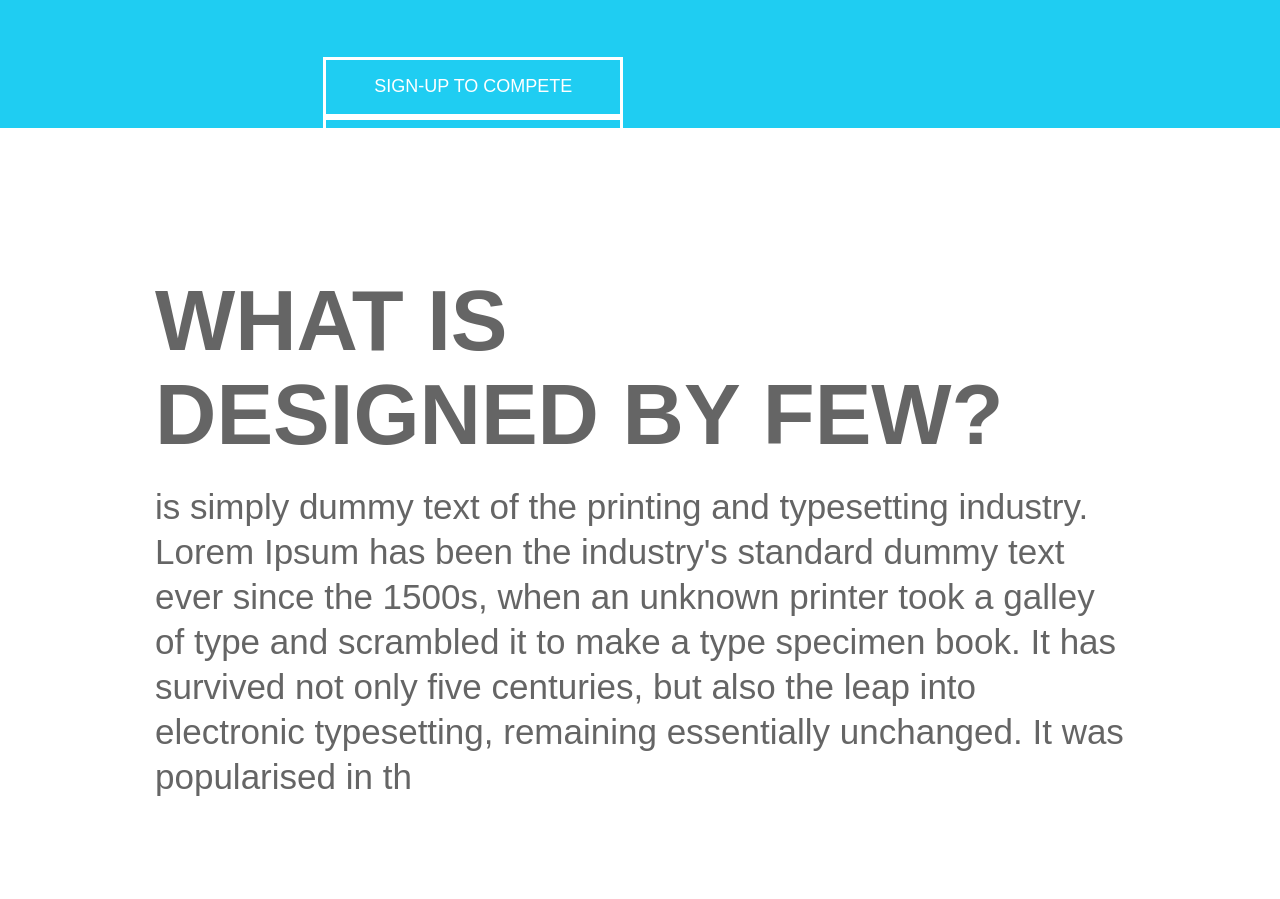
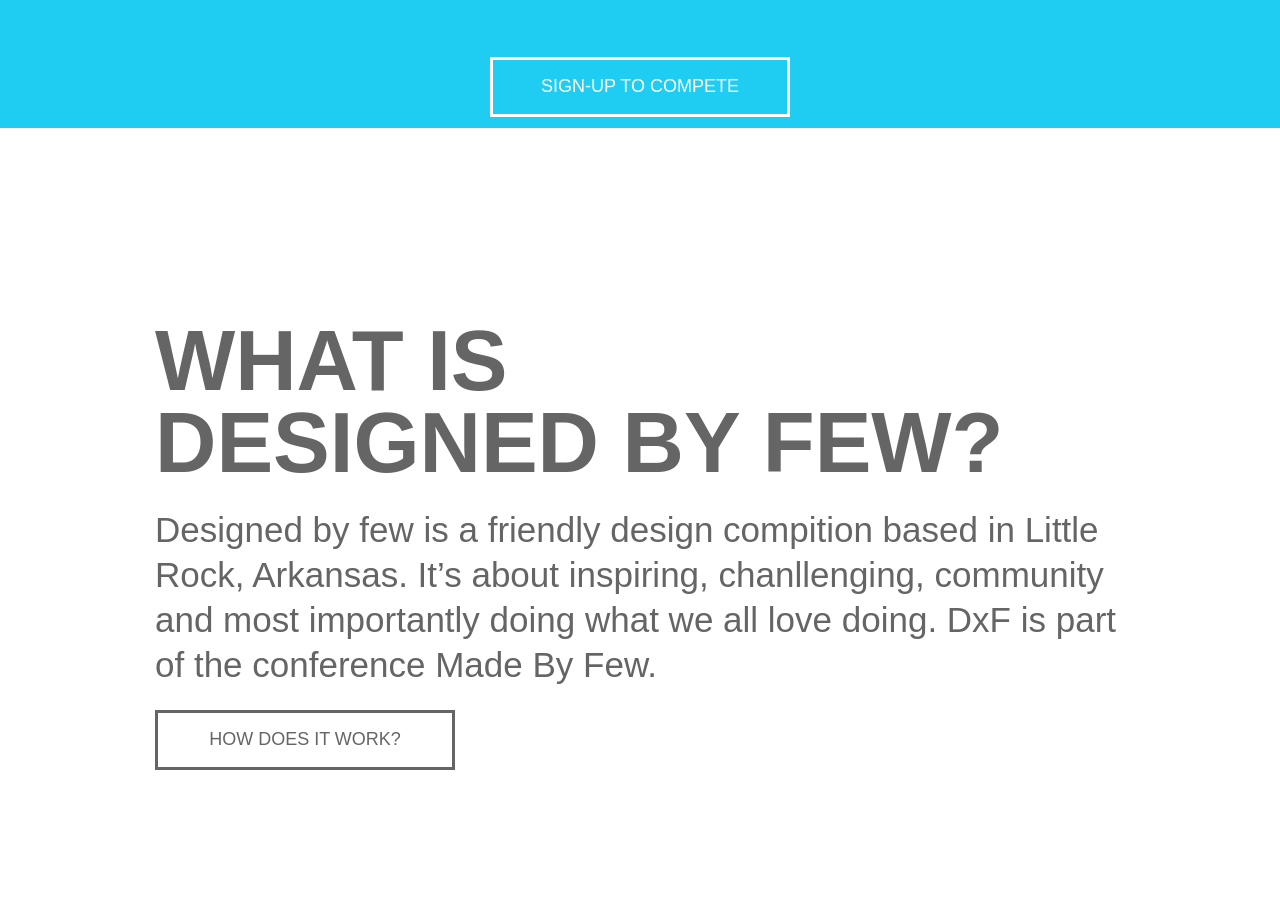
Before and after one commit to gccouch/DxF, a plain HTML site: page index.html in a window 1280 px wide. Shown: the part 352-1251 px from the top of the page. Drawn offline with Linux system fonts and the light colour scheme.

Commit message:
Updated Page2 Type

```diff
--- a/css/style.css
+++ b/css/style.css
@@ -110,16 +110,30 @@ h1.nav_logo {
 
 /************** PAGE 2 ABOUT ***************/
 
+#page2 .button_new {
+    border-radius: 0px;
+    color: #656565;
+    border: 3px solid #656565;
+    float:left;
+
+    }
+
+ #page2 .button_new:hover {
+      background:#656565;
+      color:#fff;
+  }
+
   #page2 {
    background:#FFF;
     text-align: left;
+    padding: 15% 0 15% 0;
   }
 
   #page2 h1 {
     font-size: 85px;
     color: #656565;
     font-weight: 900;
-    padding: 10% 0 0 0;
+    line-height: 82px;
 
   }
 
@@ -127,7 +141,7 @@ h1.nav_logo {
     font-size: 35px;
     line-height: 45px;
     color: #656565;
-    padding: 0 0 10% 0;
+
     font-weight: 100;
 
   }
--- a/index.html
+++ b/index.html
@@ -37,13 +37,11 @@
           </div>
         </div>
         <div class="row">
-          <div class="large-4 large-offset-2 columns">
+          <div class="large-12 columns">
              <a class="button_new" href="#page3">SIGN-UP TO COMPETE</a>
-             <a class="button_new" href="#page3">SIGN-UP TO COMPETE</a>
-          </div>
-           <div class="large-4 columns">
 
           </div>
+
         </div>
      </div>
 
@@ -54,7 +52,8 @@
       <div class="row">
           <div class="large-12 columns">
                <h1>WHAT IS </br>DESIGNED BY FEW?</h1>
-               <p>is simply dummy text of the printing and typesetting industry. Lorem Ipsum has been the industry's standard dummy text ever since the 1500s, when an unknown printer took a galley of type and scrambled it to make a type specimen book. It has survived not only five centuries, but also the leap into electronic typesetting, remaining essentially unchanged. It was popularised in th</p>
+               <p>Designed by few is a friendly design compition based in Little Rock, Arkansas. It’s about inspiring, chanllenging, community and most importantly doing what we all love doing. DxF is part of the conference Made By Few.</p>
+               <a class="button_new" href="#page3">HOW DOES IT WORK?</a>
           </div>
 
         </div>
```
